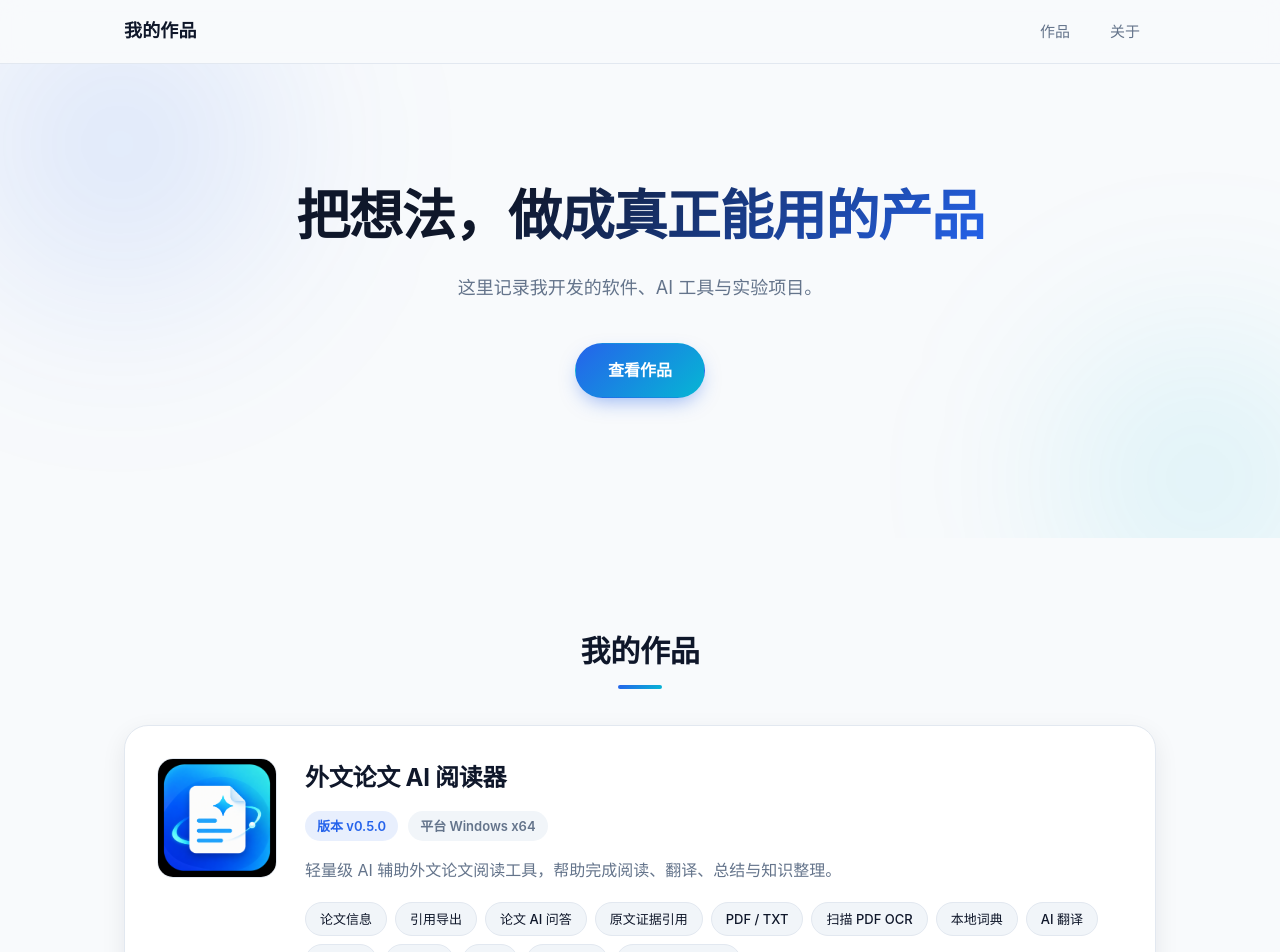
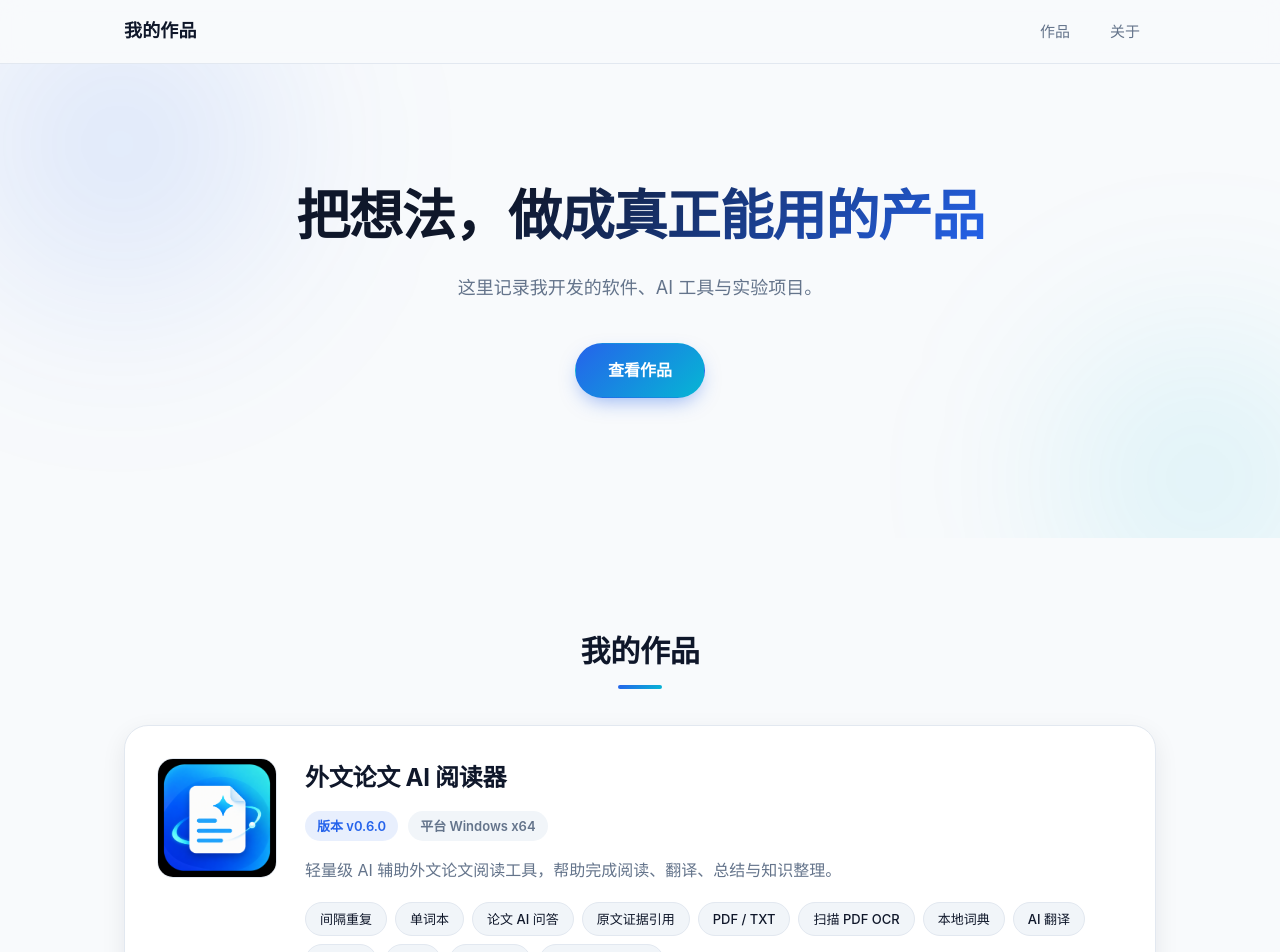
Before and after one commit to Director-code-c/my-portfolio, a Vue app: page / in a window 1280 px wide. Shown: the top 952 px of the page. Built offline with nearby package versions, Linux system fonts and the light colour scheme.

Commit message:
update: AI Paper Reader v0.6.0

```diff
--- a/src/data/projects.js
+++ b/src/data/projects.js
@@ -4,15 +4,29 @@ export const projects = [
   {
     id: 'ai-paper-reader',
     name: '外文论文 AI 阅读器',
-    version: 'v0.5.0',
+    version: 'v0.6.0',
     platform: 'Windows x64',
     icon: `${import.meta.env.BASE_URL}ai-paper-reader.png`,
     description: '轻量级 AI 辅助外文论文阅读工具，帮助完成阅读、翻译、总结与知识整理。',
-    tags: ['论文信息', '引用导出', '论文 AI 问答', '原文证据引用', 'PDF / TXT', '扫描 PDF OCR', '本地词典', 'AI 翻译', 'AI 总结', '单词本', '批注', '记录中心', 'Markdown 导出'],
+    tags: ['间隔重复', '单词本', '论文 AI 问答', '原文证据引用', 'PDF / TXT', '扫描 PDF OCR', '本地词典', 'AI 翻译', 'AI 总结', '批注', '记录中心', 'Markdown 导出'],
     // Windows 正式版安装包，托管于 GitHub Releases
     downloadUrl:
-      'https://github.com/Director-code-c/ai-paper-reader-releases/releases/download/v0.5.0/AI-Paper-Reader-Setup-0.5.0.exe',
+      'https://github.com/Director-code-c/ai-paper-reader-releases/releases/download/v0.6.0/AI-Paper-Reader-Setup-0.6.0.exe',
     capabilities: [
+      '学术词汇间隔重复（SM-2-lite）',
+      '今日复习队列',
+      '忘记 / 困难 / 认识 / 熟练 四档复习',
+      '忘记的单词在当前轮再次出现（排到队尾，不重复插入）',
+      '自动计算下次复习时间',
+      '今日待复习 / 今日已复习 / 单词总数统计',
+      '每轮最多 50 个单词并可继续下一轮',
+      '新词 / 学习中 / 复习中 / 已掌握 学习状态',
+      '单词详情与最近复习历史',
+      '论文 AI 问答',
+      '基于论文原文证据回答',
+      '引用含原文摘录与页码',
+      '点击引用页码跳回 PDF',
+      '中文问题自动改写为英文检索词',
       '论文信息自动提取（标题 / 作者 / 年份 / 期刊）',
       'DOI 识别',
       'Crossref 在线补全',
@@ -20,19 +34,10 @@ export const projects = [
       'APA 引用',
       'GB/T 7714 引用',
       '一键复制引用',
-      '论文 AI 问答',
-      '基于论文原文证据回答',
-      '引用含原文摘录与页码',
-      '点击引用页码跳回 PDF',
-      '中文问题自动改写为英文检索词',
-      '支持“26题怎么做 / 这题怎么做”当前页题目问答',
-      '已 OCR 页面可参与问答',
       'StarDict 本地词典导入',
       '智能 / 本地词典 / AI 三种翻译模式',
       '划词优先本地词典查询',
       '多词典管理与优先级',
-      '词典结果加入单词本',
-      '大型词典导入优化',
       'PDF / TXT 阅读',
       'PDF 文本选择',
       '扫描 PDF 自动检测',
@@ -52,6 +57,6 @@ export const projects = [
       '最近阅读',
       'Light / Dark / System 主题',
     ],
-    status: 'Windows v0.5.0 正式版',
+    status: 'Windows v0.6.0 正式版',
   },
 ]
```
